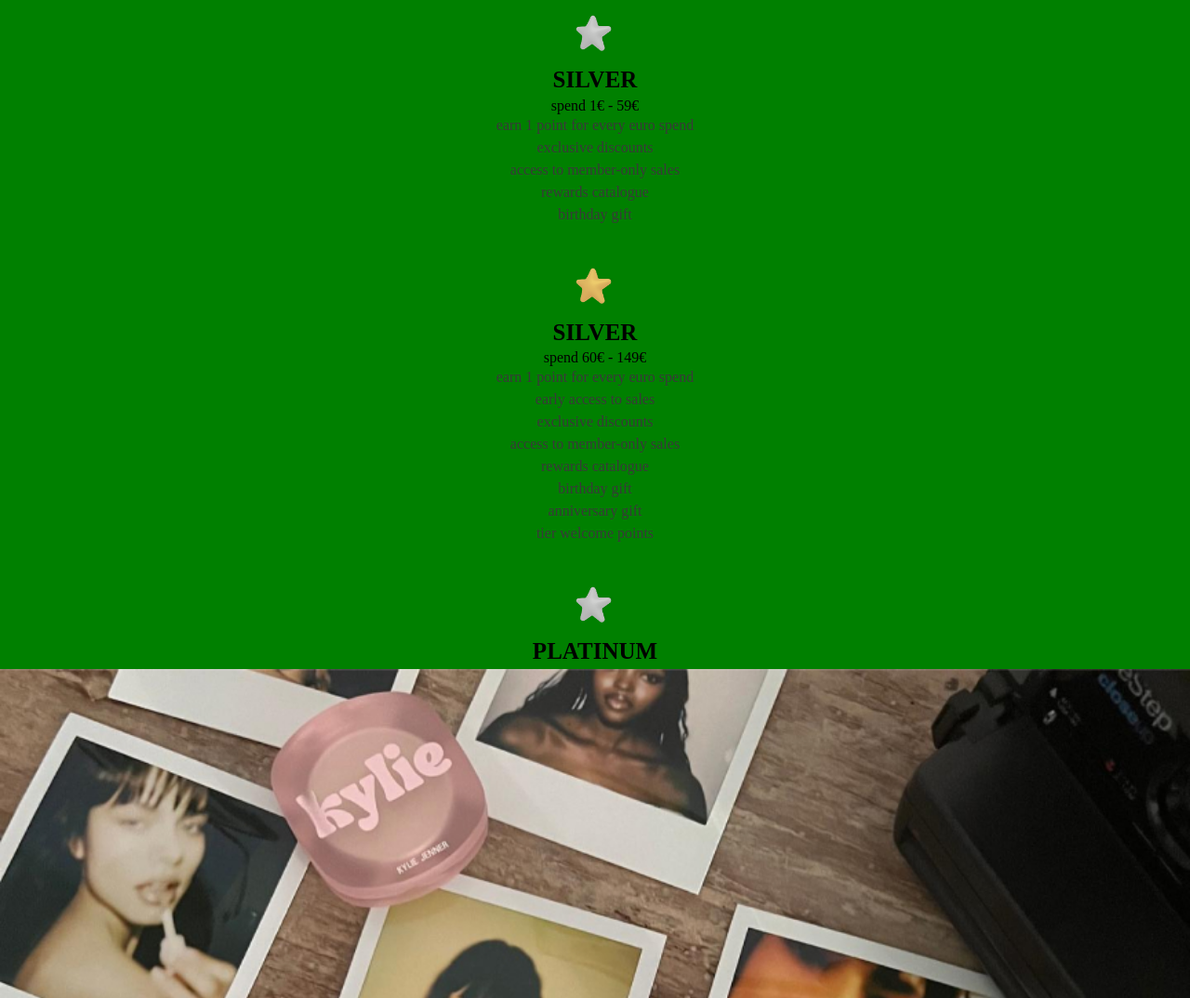
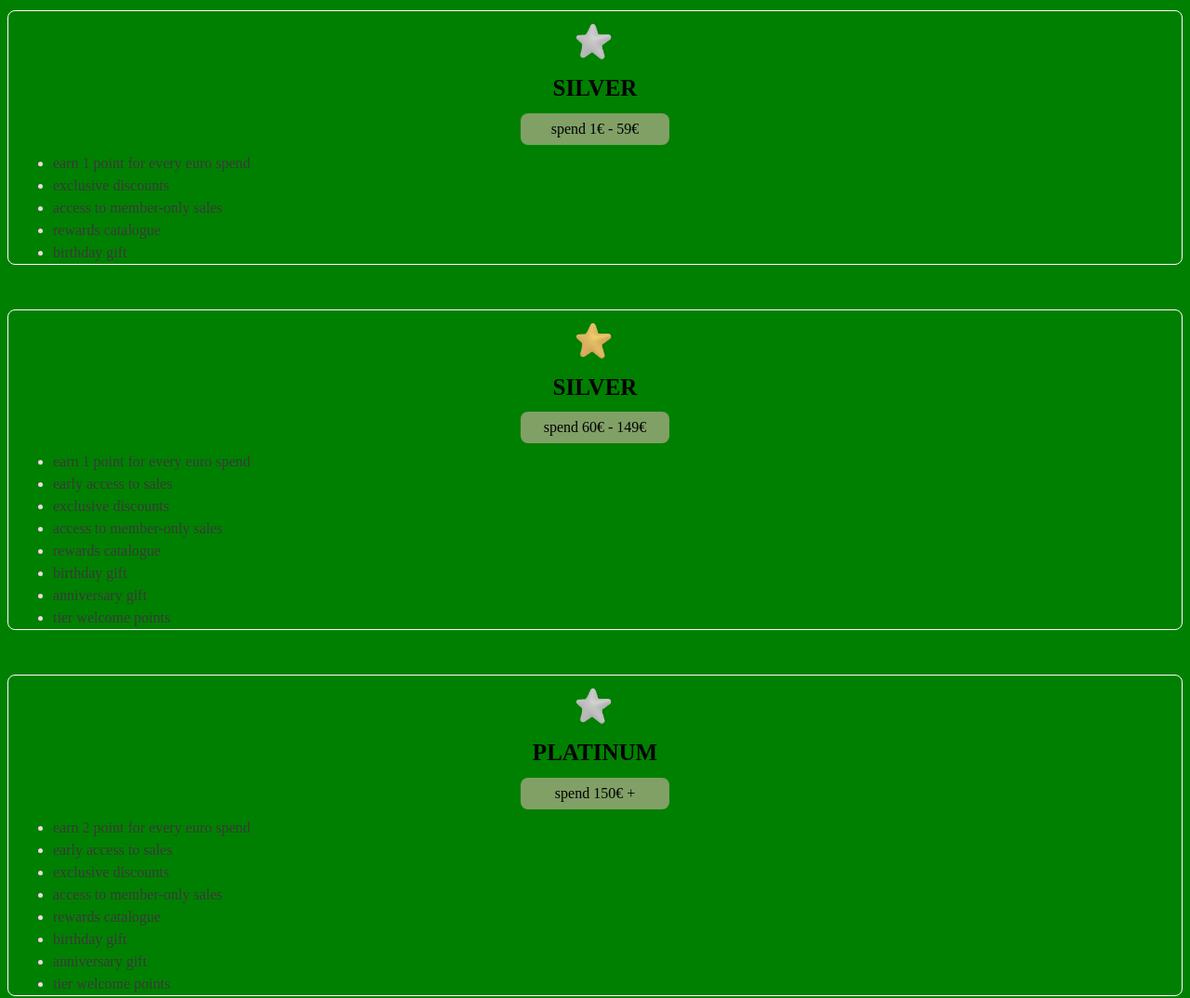
Before and after one commit to Kimvz19/websitej3fed, a plain HTML site: page reward.html in a window 1280 px wide. Shown: the part 3053-4127 px from the top of the page at 93% size. Drawn offline with Linux system fonts and the light colour scheme.

Commit message:
styling vip tiers section

```diff
--- a/reward.html
+++ b/reward.html
@@ -238,7 +238,7 @@
                 <img src="images/reward/viptiers/silverstar.png" alt="silver star">
                 <h3>Silver</h3>
                 <span>spend 1€ - 59€</span>
-                <ol>
+                <ul>
                     <li>
                         <p>earn 1 point for every euro spend</p>
                     </li>
@@ -254,7 +254,7 @@
                     <li>
                         <p>birthday gift</p>
                     </li>
-                </ol>
+                </ul>
             </section>
 
             <!-- gold star-->
@@ -262,7 +262,7 @@
                 <img src="images/reward/viptiers/goldstar.png" alt="gold star">
                 <h3>Silver</h3>
                 <span>spend 60€ - 149€</span>
-                <ol>
+                <ul>
                     <li>
                         <p>earn 1 point for every euro spend</p>
                     </li>
@@ -287,7 +287,7 @@
                     <li>
                         <p>tier welcome points</p>
                     </li>
-                </ol>
+                </ul>
             </section>
 
             <!-- platinum star-->
@@ -295,7 +295,7 @@
                 <img src="images/reward/viptiers/silverstar.png" alt="platinum star">
                 <h3>platinum</h3>
                 <span>spend 150€ +</span>
-                <ol>
+                <ul>
                     <li>
                         <p>earn 2 point for every euro spend</p>
                     </li>
@@ -320,9 +320,8 @@
                     <li>
                         <p>tier welcome points</p>
                     </li>
-                </ol>
+                </ul>
             </section>
-
         </section>
 
 
--- a/styles/style.css
+++ b/styles/style.css
@@ -415,7 +415,7 @@ section:nth-of-type(6):has(article) article:nth-of-type(2) li:nth-of-type(5) but
 /******************************/
 
 /*   article  */
-kylie-gala{
+kylie-gala {
 	background-color: var(--color-white);
 	height: 47.8em;
 	gap: 0.8em;
@@ -428,7 +428,7 @@ kylie-gala{
 }
 
 /*   image  */
-kylie-gala img{
+kylie-gala img {
 	max-width: 33em;
 }
 
@@ -866,13 +866,13 @@ section:nth-of-type(6):has(ul) {
 	height: 18em;
 }
 
-section:nth-of-type(6):has(ul) ul{
+section:nth-of-type(6):has(ul) ul {
 	display: flex;
 	flex-wrap: wrap;
 	gap: 1em;
 }
 
-section:nth-of-type(6):has(ul) li{
+section:nth-of-type(6):has(ul) li {
 	width: 6.6em;
 	border-radius: 1em;
 	border: 0.1em solid lightgray;
@@ -880,7 +880,7 @@ section:nth-of-type(6):has(ul) li{
 	justify-content: center;
 	flex-direction: column;
 	align-items: center;
-    padding: 2em  0em;
+	padding: 2em 0em;
 }
 
 section:nth-of-type(6):has(ul) img {
@@ -889,27 +889,50 @@ section:nth-of-type(6):has(ul) img {
 
 
 /* vip tiers */
-
-.vip-tiers{
+.vip-tiers {
     display: flex;
     flex-direction: column;
-align-items: center;
     gap: 2em;
     background-color: green;
+    height: 90em;
 }
 
-.vip-tiers section{
+.vip-tiers section {
     display: flex;
     flex-direction: column;
-	align-items: center;
-
-	border: 0.5 solid var(--color-white);
+    border: 0.1em solid var(--color-white);
+    border-radius: 0.5em;
+    margin: 0.5em;
 }
 
-.vip-tiers img{
-	width: 4em;
+.vip-tiers ul {
+    list-style: disc;
+    color: var(--color-pink-300);
+    padding-left: 3em;
 }
 
-.vip-tiers h3, .vip-tiers h2{
+
+.vip-tiers ul li p {
+    text-align: left;
+}
+
+.vip-tiers img {
+    width: 4em;
+    display: block; /* Zorg ervoor dat de afbeelding als een blokelement werkt */
+    margin: 0 auto; /* Centreer de afbeelding horizontaal */
+}
+
+.vip-tiers h3,
+.vip-tiers h2 {
     color: black;
 }
+
+.vip-tiers span {
+    text-align: center;
+    width: 10em; /* Breedte van 10em */
+    background-color: rgba(255, 192, 203, 0.5); /* Roze achtergrond met 50% doorzichtigheid */
+    padding: 0.5em 0; /* Padding boven en onder */
+    display: inline-block; /* Correct toepassen van breedte */
+    border-radius: 0.5em; /* Optionele afgeronde hoeken */
+    margin: 0.5em auto; /* Plaatst het element onder de h2 en centreert het horizontaal */
+}
```
Lines whose indentation alone changed are shown as unchanged.
